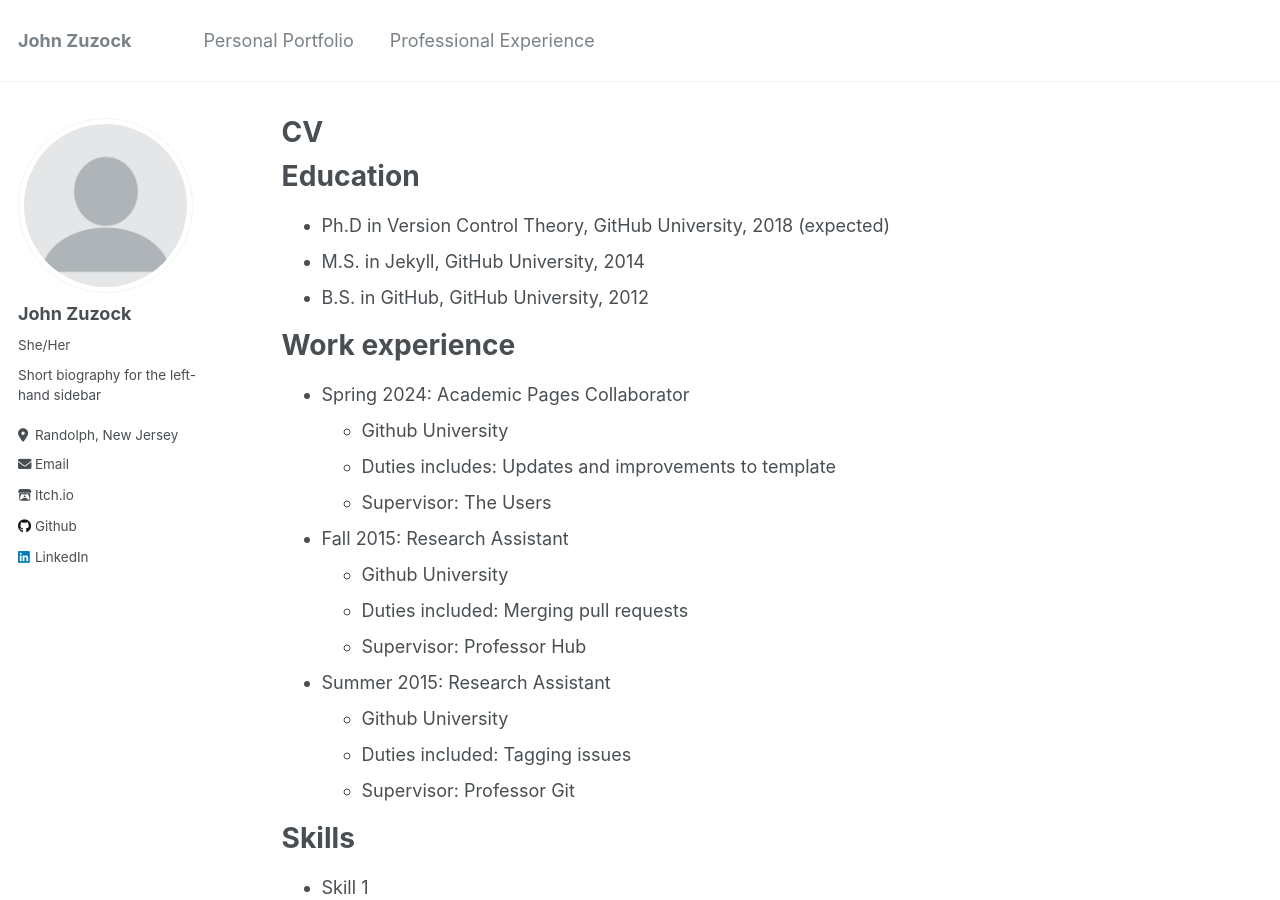
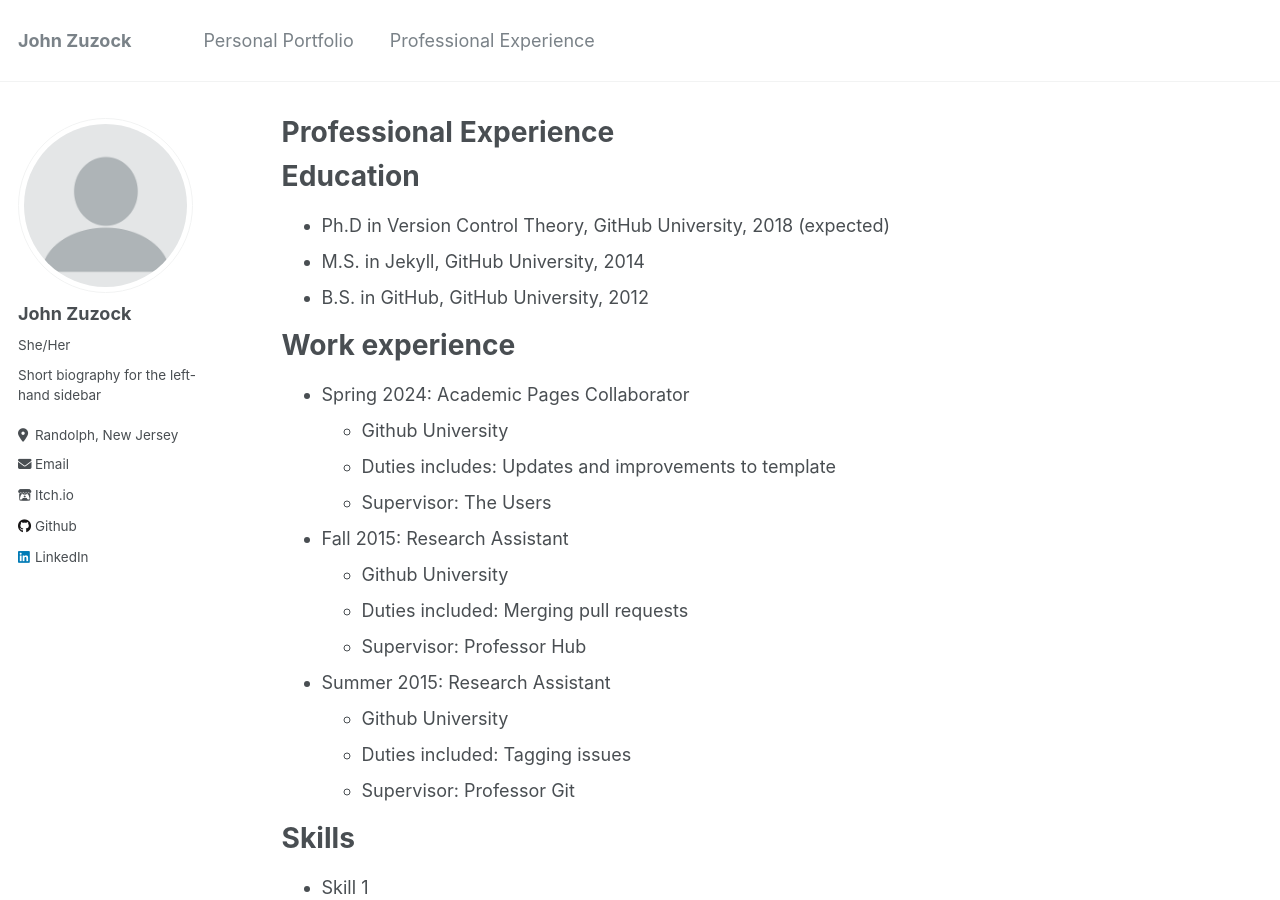
Before and after one commit to QueenFii/QueenFii.github.io, a Jekyll site: the page built from _pages/cv.md, in a window 1280 px wide and 900 px high. Built offline with Jekyll 4.4.1, drawn with Linux system fonts in a browser that asks for light colours.

Commit message:
cv updating

```diff
--- a/_pages/cv.md
+++ b/_pages/cv.md
@@ -1,7 +1,7 @@
 ---
 layout: archive
-title: "CV"
-permalink: /cv/
+title: "Professional Experience"
+permalink: /experience/
 author_profile: true
 redirect_from:
   - /resume
```
